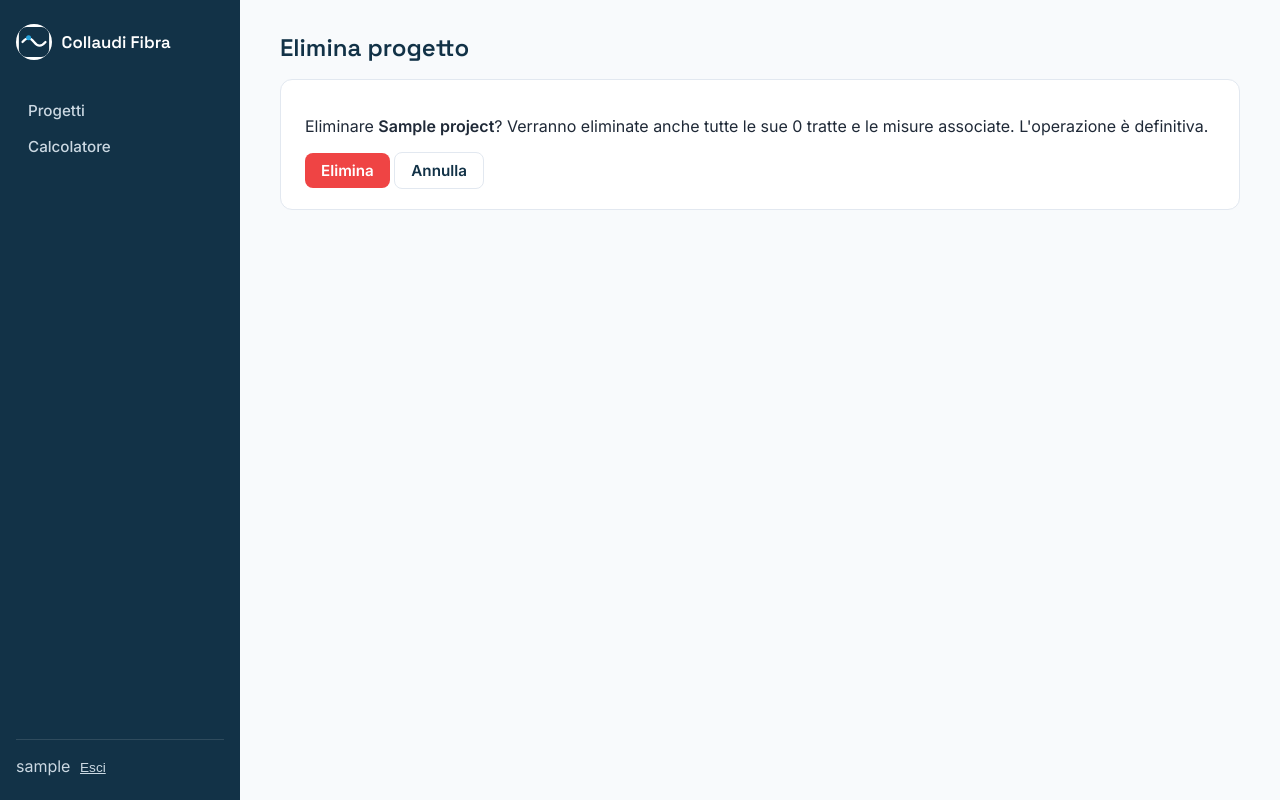
After one commit to lomax73/FBOFiberReport, a Django app: page /progetti/1/elimina/ in a window 1280 px wide. The commit adds this page. Run offline with Django 5.2, Linux system fonts and the light colour scheme; a user stored in the database is signed in; tables that the repository leaves empty hold one stand-in row (values such as "Sample post"); data that the repository does not hold is empty.

Commit message:
Aggiungi eliminazione di progetti e tratte
Mancava del tutto: nessun pulsante/vista per eliminare un progetto o
una tratta, nonostante fossero già gestibili in creazione/modifica.
Aggiunte ProjectDeleteView/FiberTestDeleteView (Django generiche) con
pagina di conferma dedicata, coerenti col resto dell'app. Il cascade
già esistente sui modelli si occupa di eliminare tratte/fibre/misure
associate.

Co-Authored-By: Claude Sonnet 5 <noreply@anthropic.com>

```diff
--- a/collaudi/urls.py
+++ b/collaudi/urls.py
@@ -8,9 +8,11 @@ urlpatterns = [
     path('progetti/nuovo/', views.ProjectCreateView.as_view(), name='project-create'),
     path('progetti/<int:pk>/', views.ProjectDetailView.as_view(), name='project-detail'),
     path('progetti/<int:pk>/modifica/', views.ProjectUpdateView.as_view(), name='project-update'),
+    path('progetti/<int:pk>/elimina/', views.ProjectDeleteView.as_view(), name='project-delete'),
     path('progetti/<int:pk>/report.pdf', views.project_report_pdf, name='project-report-pdf'),
     path('progetti/<int:project_pk>/tratte/nuova/', views.FiberTestCreateView.as_view(), name='fibertest-create'),
     path('tratte/<int:pk>/modifica/', views.FiberTestUpdateView.as_view(), name='fibertest-update'),
+    path('tratte/<int:pk>/elimina/', views.FiberTestDeleteView.as_view(), name='fibertest-delete'),
     path('tratte/<int:pk>/misure/', views.fibertest_measurements, name='fibertest-measurements'),
     path('fibre/<int:pk>/modifica/', views.strand_update, name='strand-update'),
 ]
--- a/collaudi/views.py
+++ b/collaudi/views.py
@@ -4,10 +4,10 @@ from django.contrib.auth.mixins import LoginRequiredMixin
 from django.http import HttpResponse
 from django.shortcuts import get_object_or_404, redirect, render
 from django.template.loader import render_to_string
-from django.urls import reverse
+from django.urls import reverse, reverse_lazy
 from django.utils import timezone
 from django.utils.text import slugify
-from django.views.generic import CreateView, DetailView, ListView, TemplateView, UpdateView
+from django.views.generic import CreateView, DeleteView, DetailView, ListView, TemplateView, UpdateView
 from weasyprint import HTML
 
 from . import services
@@ -40,6 +40,12 @@ class ProjectUpdateView(LoginRequiredMixin, UpdateView):
     model = Project
     form_class = ProjectForm
     template_name = 'collaudi/project_form.html'
+
+
+class ProjectDeleteView(LoginRequiredMixin, DeleteView):
+    model = Project
+    template_name = 'collaudi/project_confirm_delete.html'
+    success_url = reverse_lazy('project-list')
 
 
 class ProjectDetailView(LoginRequiredMixin, DetailView):
@@ -92,6 +98,14 @@ class FiberTestUpdateView(LoginRequiredMixin, UpdateView):
         response = super().form_valid(form)
         self.object.sync_strands_and_measurements()
         return response
+
+    def get_success_url(self):
+        return reverse('project-detail', args=[self.object.project_id])
+
+
+class FiberTestDeleteView(LoginRequiredMixin, DeleteView):
+    model = FiberTest
+    template_name = 'collaudi/fibertest_confirm_delete.html'
 
     def get_success_url(self):
         return reverse('project-detail', args=[self.object.project_id])
--- /dev/null
+++ b/templates/collaudi/project_confirm_delete.html
@@ -0,0 +1,18 @@
+{% extends "base.html" %}
+
+{% block title %}Elimina progetto — Collaudi Fibra{% endblock %}
+
+{% block content %}
+<h1>Elimina progetto</h1>
+<div class="card">
+    <p>
+        Eliminare <strong>{{ object.name }}</strong>? Verranno eliminate anche tutte le sue
+        {{ object.fiber_tests.count }} tratte e le misure associate. L'operazione è definitiva.
+    </p>
+    <form method="post">
+        {% csrf_token %}
+        <button class="btn" style="background:#ef4444;" type="submit">Elimina</button>
+        <a class="btn btn-secondary" href="{% url 'project-detail' object.pk %}">Annulla</a>
+    </form>
+</div>
+{% endblock %}
--- a/templates/collaudi/project_detail.html
+++ b/templates/collaudi/project_detail.html
@@ -10,6 +10,7 @@
     </div>
     <div style="display:flex; gap:0.6rem; flex-wrap:wrap;">
         <a class="btn btn-secondary" href="{% url 'project-update' project.pk %}">Modifica progetto</a>
+        <a class="btn btn-secondary" href="{% url 'project-delete' project.pk %}">Elimina progetto</a>
         <a class="btn" href="{% url 'fibertest-create' project.pk %}">+ Aggiungi tratta</a>
         {% if fiber_tests %}
         <a class="btn" href="{% url 'project-report-pdf' project.pk %}">Genera report PDF</a>
@@ -47,6 +48,7 @@
         <div style="display:flex; gap:0.5rem;">
             <a class="btn btn-secondary" href="{% url 'fibertest-update' test.pk %}">Modifica</a>
             <a class="btn btn-secondary" href="{% url 'fibertest-measurements' test.pk %}">Misure</a>
+            <a class="btn btn-secondary" href="{% url 'fibertest-delete' test.pk %}">Elimina</a>
         </div>
     </div>
 
--- a/templates/collaudi/project_list.html
+++ b/templates/collaudi/project_list.html
@@ -22,7 +22,10 @@
             <td><a href="{% url 'project-detail' project.pk %}">{{ project.name }}</a></td>
             <td>{{ project.address }}</td>
             <td>{{ project.fiber_tests.count }}</td>
-            <td><a href="{% url 'project-update' project.pk %}">Modifica</a></td>
+            <td>
+                <a href="{% url 'project-update' project.pk %}">Modifica</a> ·
+                <a href="{% url 'project-delete' project.pk %}">Elimina</a>
+            </td>
         </tr>
         {% endfor %}
     </tbody>
```
Also changed, not shown: templates/collaudi/fibertest_confirm_delete.html (added, +18 -0 lines).
